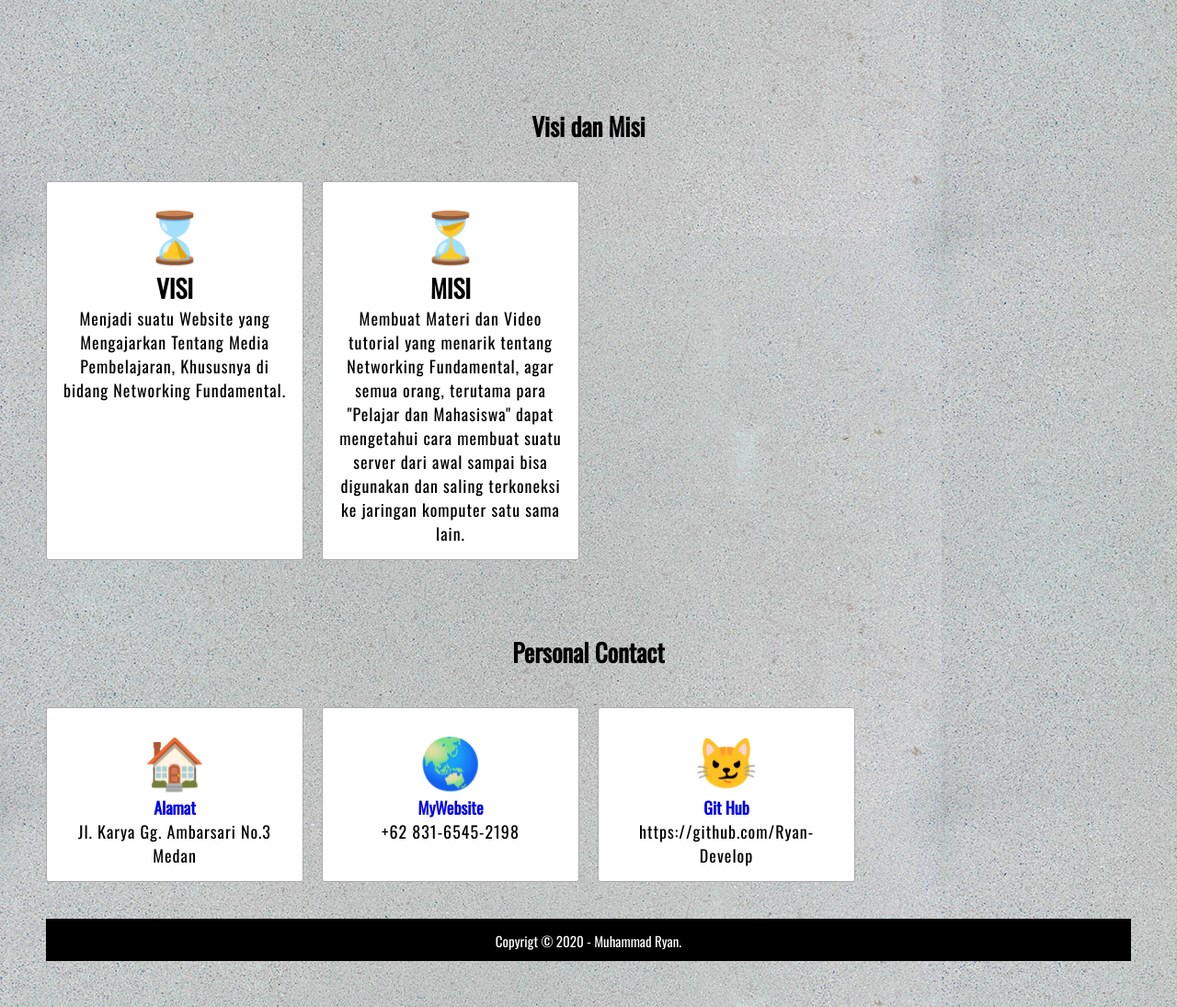
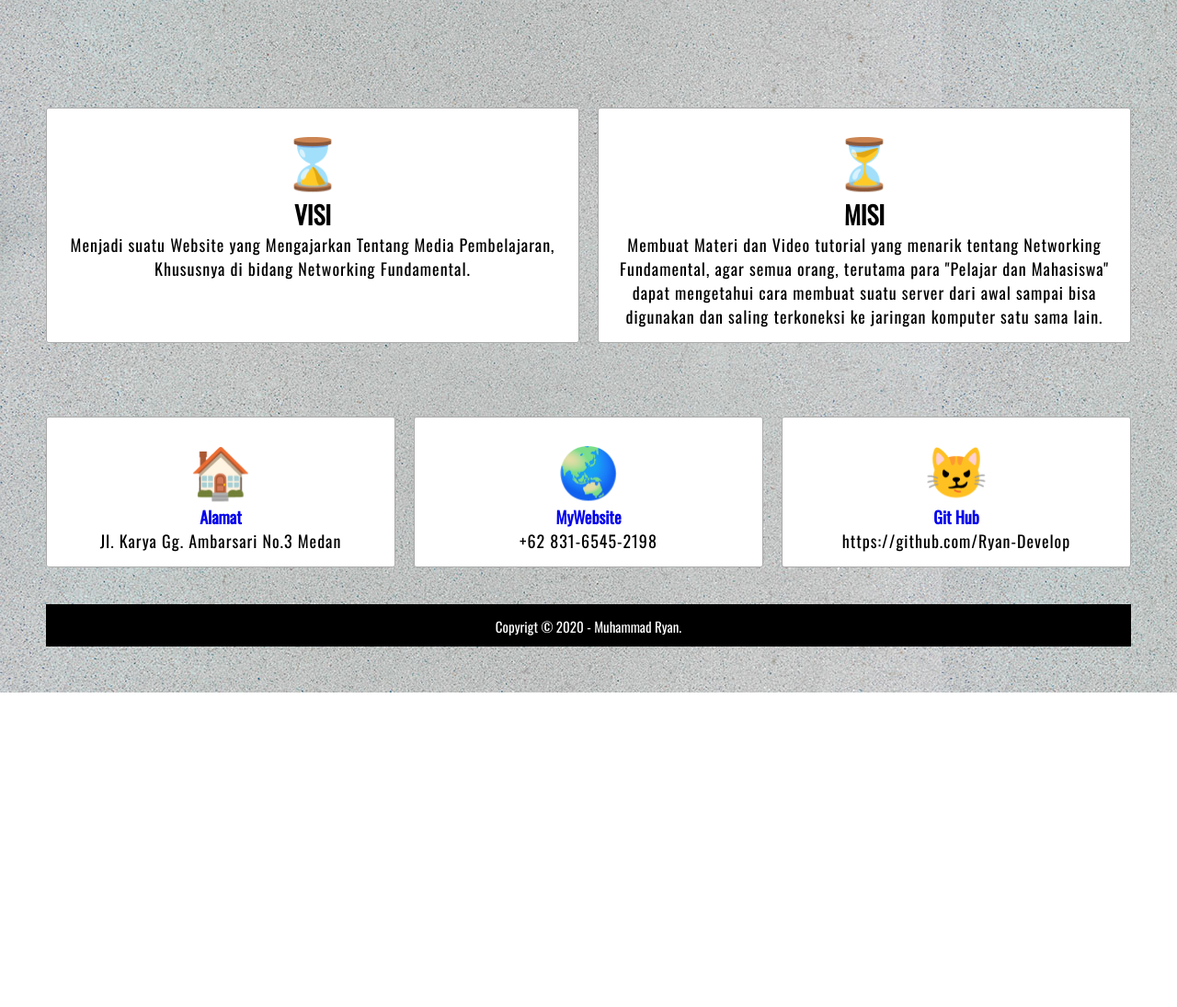
Before and after one commit to Ryan-Develop/Ryan-Develop.github.io, a plain HTML site: page home.html in a window 1280 px wide. Shown: the part 985-2080 px from the top of the page at 92% size. After the commit the page ends 1738 px from the top, so only its background shows below. Drawn offline with nearby package versions, Linux system fonts and the light colour scheme.

Commit message:
mengubah ukuran tampilan auto-fit, di file style.css

```diff
--- a/home.html
+++ b/home.html
@@ -80,7 +80,6 @@
 
 		<!-- Menu Pembelajaran -->
 		<section class="pembelajaran">
-			<h2>Visi dan Misi</h2>
 			<div class="service">
 				<div class="icon">⌛</div>
 				<h3><a href="#" style="text-decoration:none">VISI</a></h3>
@@ -101,7 +100,6 @@
 
 		<!-- Contact -->
 		<section class="contacts">
-			<h1>Personal Contact</h1>
 			<div class="service">
 				<div class="icon">🏠</div>
 				<h4><a href="https://www.google.co.id/maps/place/Gg.+Ambarsari,+Karang+Berombak,+Kec.+Medan+Bar.,+Kota+Medan,+Sumatera+Utara/" style="text-decoration:none" target="blank">Alamat</a></h4>
--- a/style.css
+++ b/style.css
@@ -251,7 +251,7 @@ body {
 /* pembelajaran, visi misi */
 .pembelajaran {
 	display: grid;
-	grid-template-columns: repeat(auto-fit, minmax(240px, 1fr));
+	grid-template-columns: repeat(auto-fit, minmax(250px, 1fr));
 	gap: 20px;
 	margin-bottom: 30px;
 	margin-top: 30px;
@@ -289,21 +289,13 @@ body {
 	display: grid;
 	grid-template-columns: repeat(auto-fit, minmax(250px, 1fr));
 	gap: 20px;
-}
-
-.contacts h1 {
-
-/*	grid-column-start: 1;
-	grid-column-end: -1; */
-	grid-column: 1 / -1;
-	text-align: center;
-	margin-bottom: 20px;
 	margin-top: 50px;
 }
 
+
 /* Video */
 video {
-	width: 250px;
+	width: 200px;
 }
 
 
```
Also changed, not shown: index.html (+0 -1 lines), learning_materials.html (+0 -1 lines), learning_materials_step1.html (+0 -1 lines), learning_materials_step2.html (+0 -1 lines), learning_materials_step3.html (+0 -1 lines), learning_materials_step4.html (+0 -1 lines), tutorial.html (+0 -1 lines).
